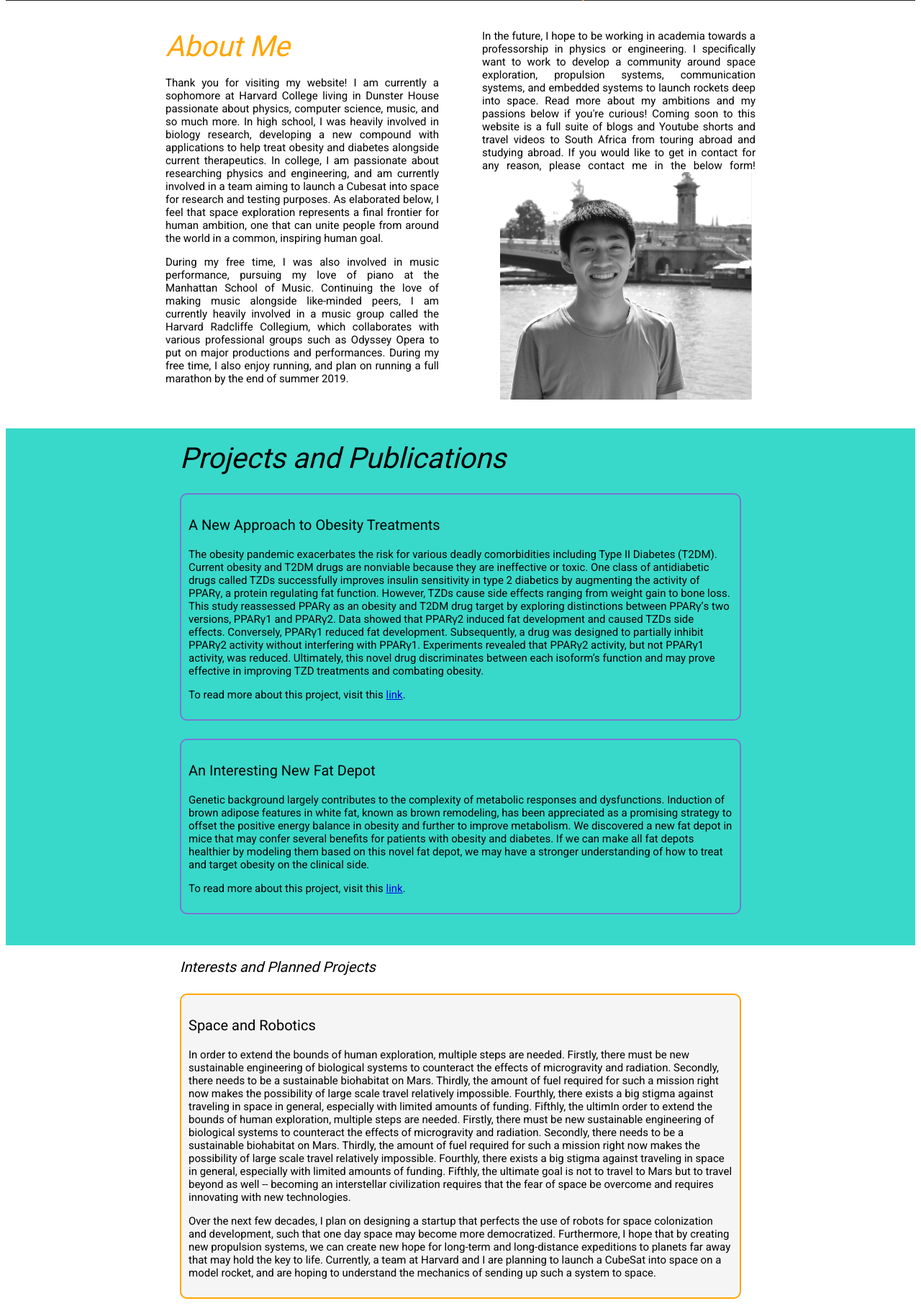
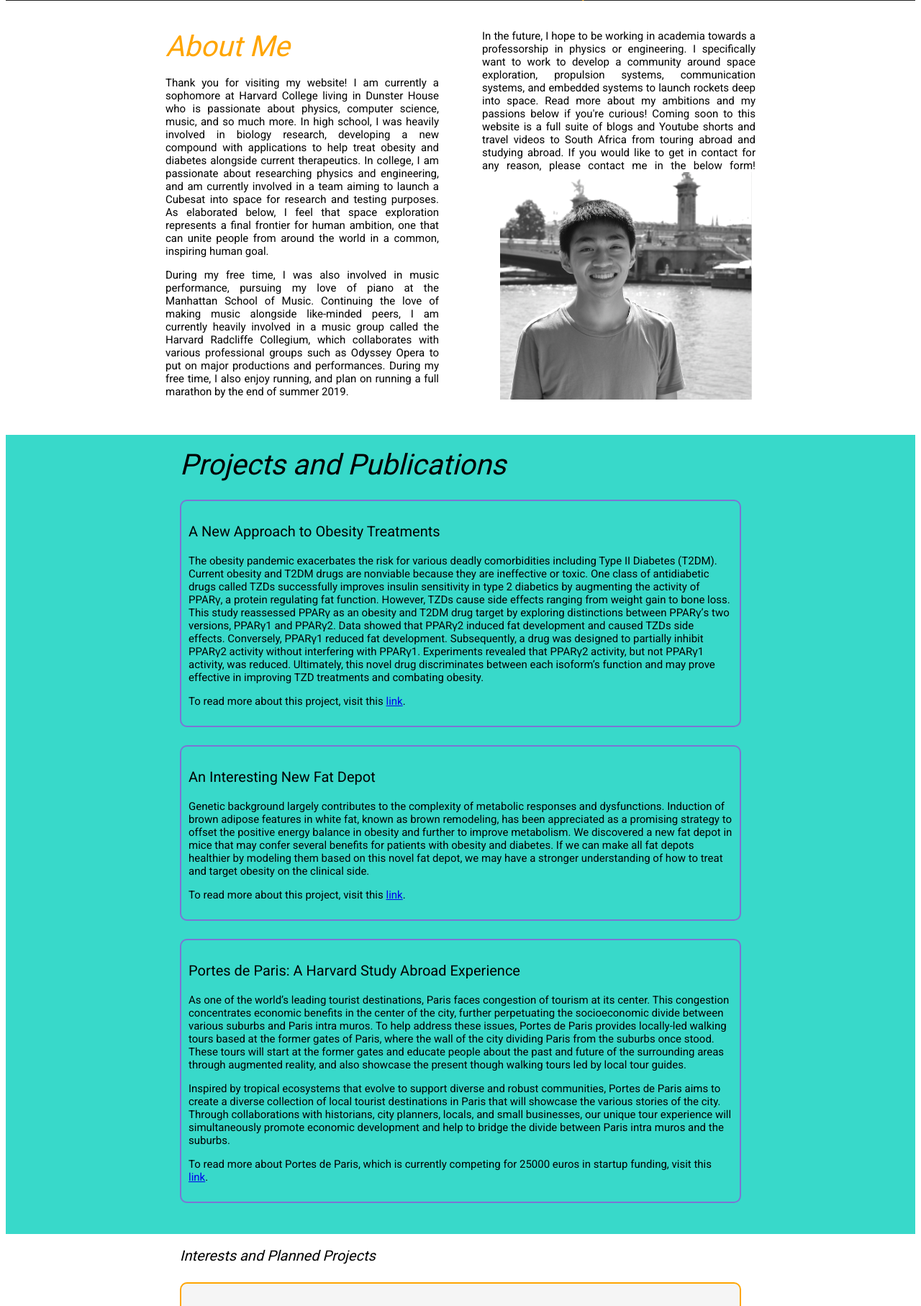
Before and after one commit to dylanli073/redesigned-website, a Django app: page / in a window 1280 px wide. Shown: the part 657-2471 px from the top of the page at 72% size. Run offline with Django 3.2, Linux system fonts and the light colour scheme; some libraries are stand-ins or nearby versions.

```diff
--- a/homeapp/templates/index.html
+++ b/homeapp/templates/index.html
@@ -22,7 +22,7 @@
         <div class="about1">
           <em id="aboutme">About Me</em>
           <br><br>
-     		   Thank you for visiting my website! I am currently a sophomore at Harvard College living in Dunster House passionate about physics, computer science, music, and so much more. In high school, I was heavily involved in biology research, developing a new compound with applications to help treat obesity and diabetes alongside current therapeutics. In college, I am passionate about researching physics and engineering, and am currently involved in a team aiming to launch a Cubesat into space for research and testing purposes. As elaborated below, I feel that space exploration represents a final frontier for human ambition, one that can unite people from around the world in a common, inspiring human goal.
+     		   Thank you for visiting my website! I am currently a sophomore at Harvard College living in Dunster House who is passionate about physics, computer science, music, and so much more. In high school, I was heavily involved in biology research, developing a new compound with applications to help treat obesity and diabetes alongside current therapeutics. In college, I am passionate about researching physics and engineering, and am currently involved in a team aiming to launch a Cubesat into space for research and testing purposes. As elaborated below, I feel that space exploration represents a final frontier for human ambition, one that can unite people from around the world in a common, inspiring human goal.
            <p>
             During my free time, I was also involved in music performance, pursuing my love of piano at the Manhattan School of Music. Continuing the love of making music alongside like-minded peers, I am currently heavily involved in a music group called the Harvard Radcliffe Collegium, which collaborates with various professional groups such as Odyssey Opera to put on major productions and performances. During my free time, I also enjoy running, and plan on running a full marathon by the end of summer 2019.
            </p>
@@ -55,6 +55,18 @@
           </p>
           <p>
           To read more about this project, visit this <a href="https://www.ncbi.nlm.nih.gov/pubmed/27689007">link</a>.
+          </p>
+        </div>
+        <div class="selectprojects" id="project2">
+          <p class="projectsTitles">Portes de Paris: A Harvard Study Abroad Experience</p>
+          <p>
+            As one of the world’s leading tourist destinations, Paris faces congestion of tourism at its center. This congestion concentrates economic benefits in the center of the city, further perpetuating the socioeconomic divide between various suburbs and Paris intra muros. To help address these issues, Portes de Paris provides locally-led walking tours based at the former gates of Paris, where the wall of the city dividing Paris from the suburbs once stood. These tours will start at the former gates and educate people about the past and future of the surrounding areas through augmented reality, and also showcase the present though walking tours led by local tour guides.
+          </p>
+          <p>
+            Inspired by tropical ecosystems that evolve to support diverse and robust communities, Portes de Paris aims to create a diverse collection of local tourist destinations in Paris that will showcase the various stories of the city. Through collaborations with historians, city planners, locals, and small businesses, our unique tour experience will simultaneously promote economic development and help to bridge the divide between Paris intra muros and the suburbs.
+          </p>
+          <p>
+          To read more about Portes de Paris, which is currently competing for 25000 euros in startup funding, visit this <a href="https://static1.squarespace.com/static/59b599f88419c20a25d86fcf/t/5b6c9ebe4d7a9c752e666346/1533845187304/Portes+de+Paris.pdf">link</a>.
           </p>
         </div>
         <br>
```
